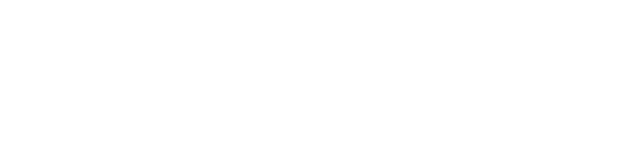
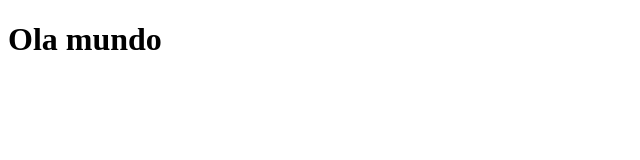
Before and after one commit to KiWill1/Projeto-social, a plain HTML site: page index.html in a window 1280 px wide. Shown: the whole page, without its empty margins (0-640 px from the left). Drawn offline with Linux system fonts and the light colour scheme.

Commit message:
Update index.html

```diff
--- a/index.html
+++ b/index.html
@@ -7,6 +7,6 @@
     <title>Projetos Redes Sociais</title>
 </head>
 <body>
-    <h1></h1>
+    <h1>Ola mundo</h1>
 </body>
 </html>
```
